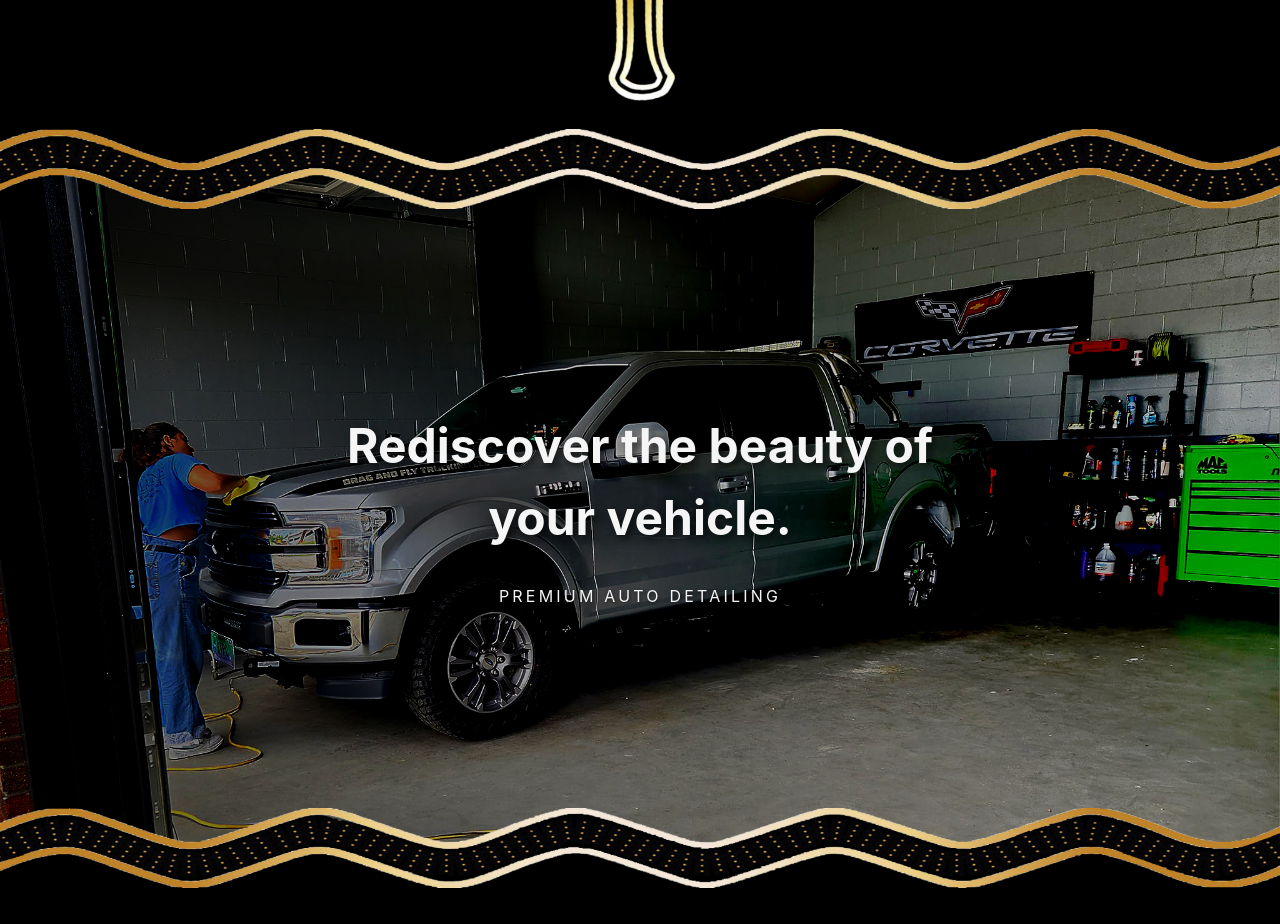
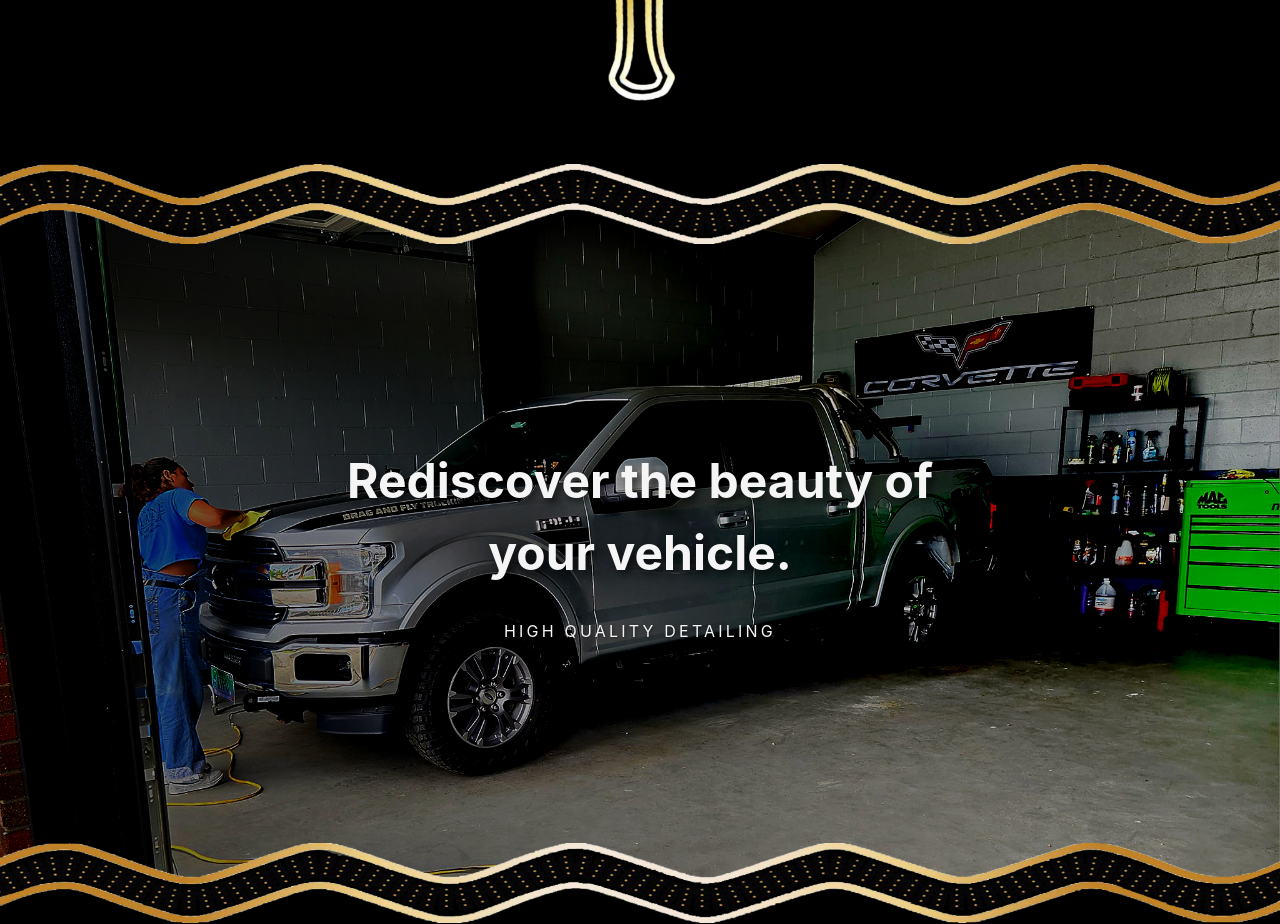
Before and after one commit to ryanlyang/MagicMack, a React (Vite) app: page / in a window 1280 px wide. Shown: the part 520-1444 px from the top of the page. Before the commit the page ends 1409 px from the top, so only its background shows below. Built offline with nearby package versions, Linux system fonts and the light colour scheme; no server answers; what aws-amplify would draw is missing.

Commit message:
minor adjust

```diff
--- a/src/pages/home.tsx
+++ b/src/pages/home.tsx
@@ -107,7 +107,7 @@ const Home: React.FC = () => {
 
         <div className="text_big_image">
           <h1>Rediscover the beauty of your vehicle.</h1>
-          <h2>PREMIUM AUTO DETAILING</h2>
+          <h2>HIGH QUALITY DETAILING</h2>
         </div>
       </div>
 
--- a/src/styles/home.css
+++ b/src/styles/home.css
@@ -160,7 +160,7 @@ p {
 }
 
 .big_pretty_container {
-    margin-top: 200px;
+    margin-top: 235px;
     position: relative;
     height: 760px;
     width: 100%;
```
